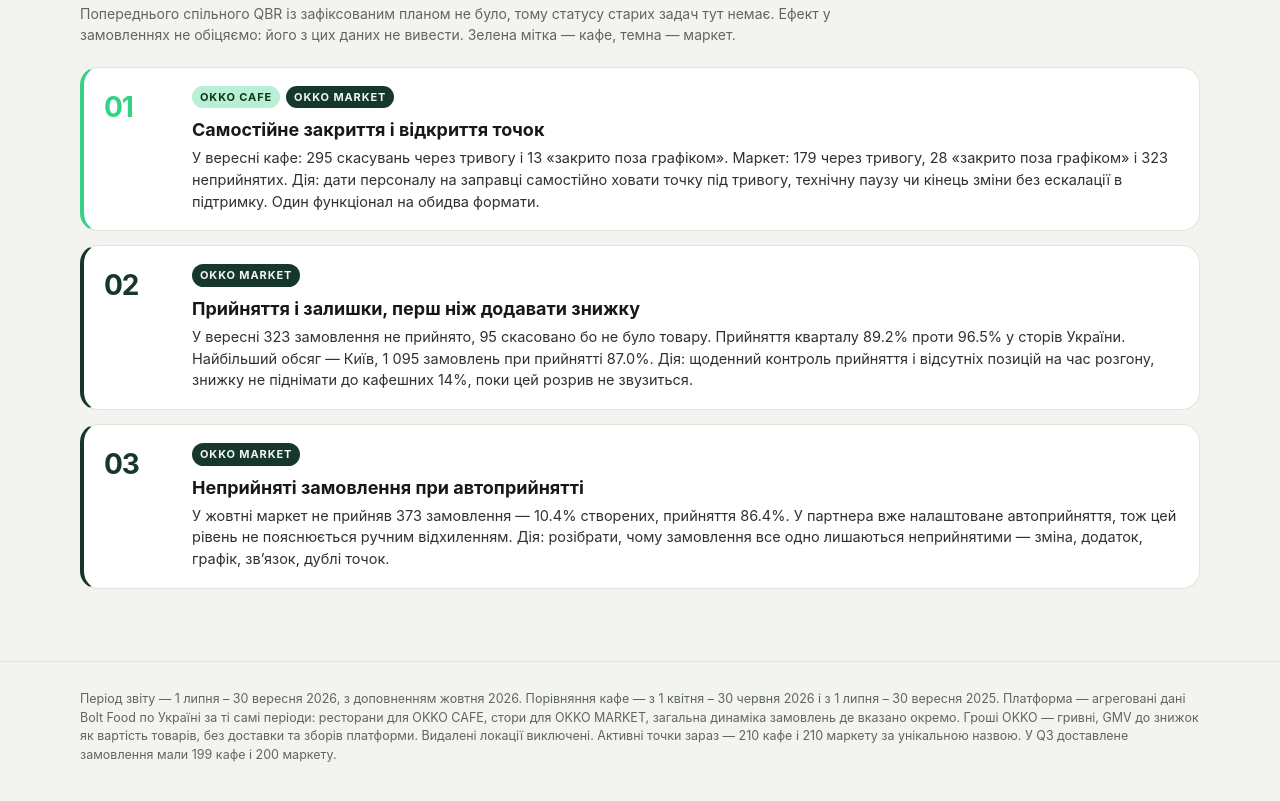
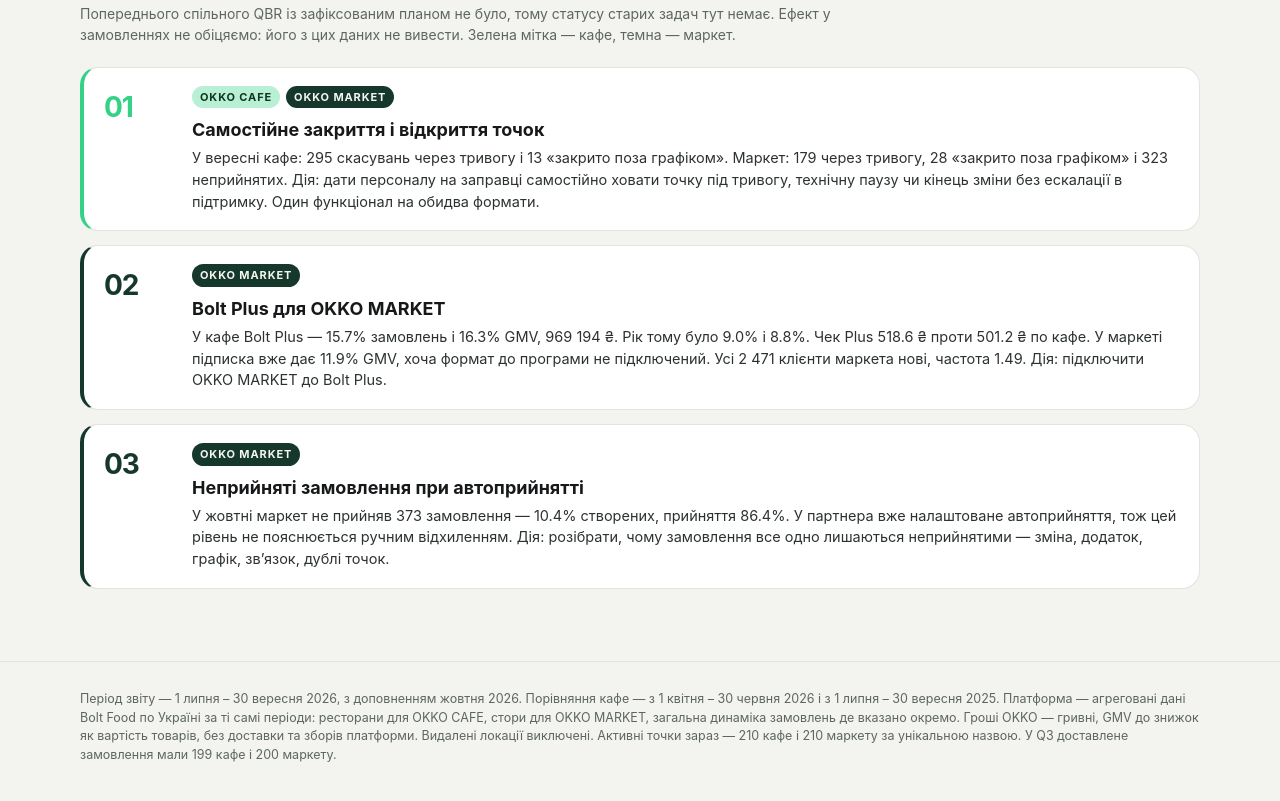
Before and after one commit to martavaskina/view-677460956bfeec4c, a plain HTML site: page index.html in a window 1280 px wide. Shown: the part 10647-11448 px from the top of the page. Drawn offline with Linux system fonts and the light colour scheme.

Commit message:
Publish Bolt Plus for OKKO MARKET as the second next step.
Co-authored-by: Cursor <cursoragent@cursor.com>

```diff
--- a/index.html
+++ b/index.html
@@ -685,8 +685,8 @@
         <div class="num">02</div>
         <div>
           <div class="who-row"><span class="who market">OKKO MARKET</span></div>
-          <h3>Прийняття і залишки, перш ніж додавати знижку</h3>
-          <p>У вересні 323 замовлення не прийнято, 95 скасовано бо не було товару. Прийняття кварталу 89.2% проти 96.5% у сторів України. Найбільший обсяг — Київ, 1 095 замовлень при прийнятті 87.0%. Дія: щоденний контроль прийняття і відсутніх позицій на час розгону, знижку не піднімати до кафешних 14%, поки цей розрив не звузиться.</p>
+          <h3>Bolt Plus для OKKO MARKET</h3>
+          <p>У кафе Bolt Plus — 15.7% замовлень і 16.3% GMV, 969 194 ₴. Рік тому було 9.0% і 8.8%. Чек Plus 518.6 ₴ проти 501.2 ₴ по кафе. У маркеті підписка вже дає 11.9% GMV, хоча формат до програми не підключений. Усі 2 471 клієнти маркета нові, частота 1.49. Дія: підключити OKKO MARKET до Bolt Plus.</p>
         </div>
       </article>
       <article class="action market">
```
